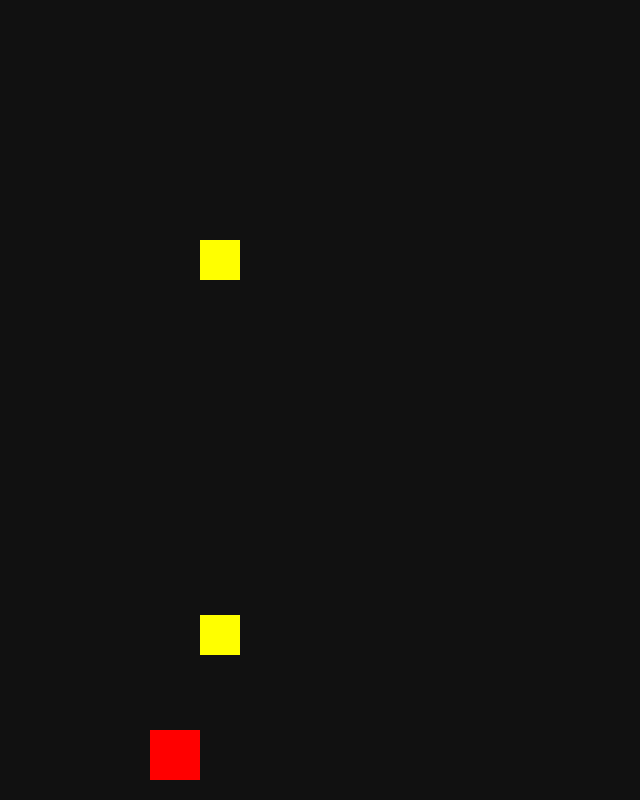
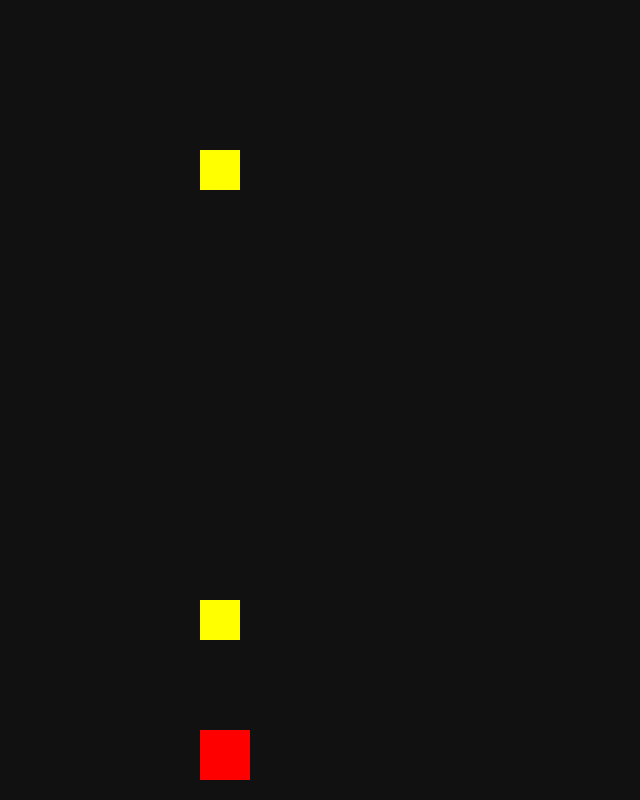
Before and after one commit to efmek09/benim-site-4, a plain HTML site: page index.html in a window 1280 px wide. Shown: the whole page, without its empty margins (0-640 px from the left). Drawn offline with Linux system fonts and the light colour scheme.

Commit message:
index.html

```diff
--- a/index.html
+++ b/index.html
@@ -2,59 +2,79 @@
 <html>
 <head>
 <title>Runner Game</title>
+
 <style>
-body { margin:0; overflow:hidden; background:#111; }
-
-#player {
-  width:50px; height:50px;
-  background:red;
-  position:absolute;
-  bottom:20px;
-  left:150px;
-  transition: left 0.2s;
+body {
+  margin: 0;
+  overflow: hidden;
+  background: #111;
 }
 
-.obstacle {
-  width:40px; height:40px;
-  background:yellow;
-  position:absolute;
-  bottom:20px;
+/* PLAYER */
+#player {
+  width: 50px;
+  height: 50px;
+  background: red;
+  position: absolute;
+  bottom: 20px;
+  left: 200px;
+  transition: left 0.2s, bottom 0.2s;
 }
 
-.lane1 { left:100px; }
-.lane2 { left:200px; }
-.lane3 { left:300px; }
+/* OBSTACLE */
+.obstacle {
+  width: 40px;
+  height: 40px;
+  background: yellow;
+  position: absolute;
+  top: 0;
+}
+
+/* LANE POSITIONS */
+.lane1 { left: 100px; }
+.lane2 { left: 200px; }
+.lane3 { left: 300px; }
 
 </style>
 </head>
+
 <body>
 
 <div id="player"></div>
 
 <script>
+
 let player = document.getElementById("player");
-let lane = 2; // 1-2-3
+
+let lane = 2; // 1 - 2 - 3
 let jumping = false;
 let score = 0;
 
+/* PLAYER MOVE */
 function updateLane() {
   player.style.left = (lane * 100) + "px";
 }
 
+/* KEY CONTROLS */
 document.addEventListener("keydown", (e) => {
+
   if (e.key === "ArrowLeft" && lane > 1) {
     lane--;
     updateLane();
   }
+
   if (e.key === "ArrowRight" && lane < 3) {
     lane++;
     updateLane();
   }
+
   if (e.key === "ArrowUp") {
     jump();
   }
+
 });
 
+/* JUMP */
 function jump() {
   if (jumping) return;
   jumping = true;
@@ -62,7 +82,7 @@ function jump() {
   let up = setInterval(() => {
     let bottom = parseInt(getComputedStyle(player).bottom);
     if (bottom >= 150) clearInterval(up);
-    player.style.bottom = bottom + 5 + "px";
+    player.style.bottom = bottom + 6 + "px";
   }, 20);
 
   setTimeout(() => {
@@ -72,36 +92,43 @@ function jump() {
         clearInterval(down);
         jumping = false;
       }
-      player.style.bottom = bottom - 5 + "px";
+      player.style.bottom = bottom - 6 + "px";
     }, 20);
   }, 300);
 }
 
+/* OBSTACLE */
 function createObstacle() {
+
   let obstacle = document.createElement("div");
   obstacle.classList.add("obstacle");
 
   let randomLane = Math.floor(Math.random() * 3) + 1;
   obstacle.classList.add("lane" + randomLane);
 
+  let top = 0;
   document.body.appendChild(obstacle);
 
   let move = setInterval(() => {
-    let bottom = parseInt(getComputedStyle(obstacle).bottom);
-    obstacle.style.bottom = bottom + 5 + "px";
 
-    let playerLeft = parseInt(getComputedStyle(player).left);
+    top += 6;
+    obstacle.style.top = top + "px";
 
+    let playerBottom = parseInt(getComputedStyle(player).bottom);
+
+    /* COLLISION FIX */
     if (
-      playerLeft === (randomLane * 100) &&
-      bottom < 80 && bottom > 20 &&
+      lane === randomLane &&
+      top > window.innerHeight - 120 &&
+      playerBottom < 80 &&
       !jumping
     ) {
       alert("Game Over! Skor: " + score);
       location.reload();
     }
 
-    if (bottom > window.innerHeight) {
+    /* REMOVE OBSTACLE */
+    if (top > window.innerHeight) {
       obstacle.remove();
       clearInterval(move);
       score++;
@@ -112,6 +139,7 @@ function createObstacle() {
 }
 
 setInterval(createObstacle, 1500);
+
 </script>
 
 </body>
```
